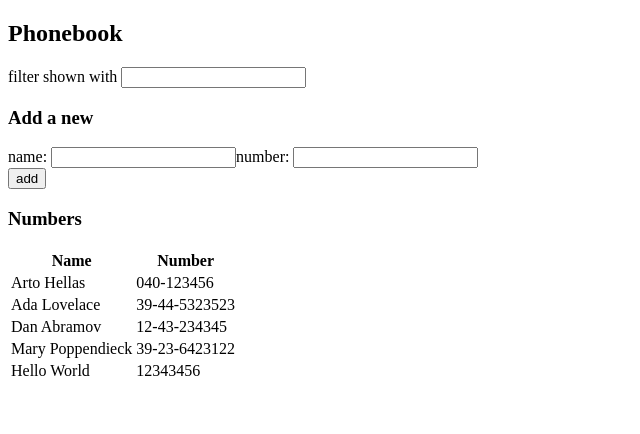
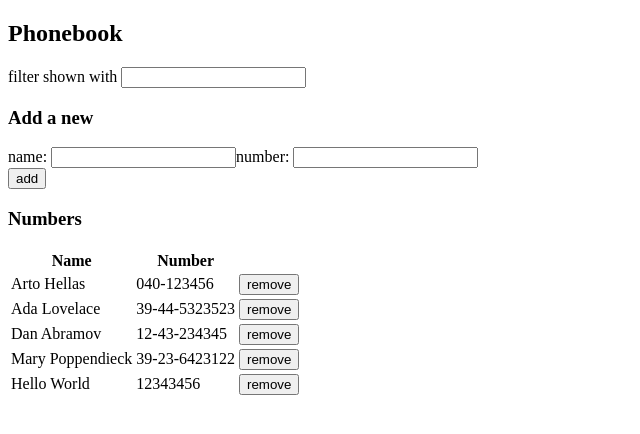
Before and after one commit to gustafla/fullstackopen, a React (Create React App) app in the folder osa2/puhelinluettelo/: page / in a window 1280 px wide. Shown: the top 434 px of the page, without its empty margins (0-640 px from the left). Built offline with nearby package versions, Linux system fonts and the light colour scheme; data requests are answered from the project's data file.

Commit message:
osa2/puhelinluettelo: exercise 2.18

```diff
--- a/osa2/puhelinluettelo/src/App.js
+++ b/osa2/puhelinluettelo/src/App.js
@@ -21,14 +21,32 @@ const App = () => {
 
   const addPerson = (event) => {
     event.preventDefault()
-    if (persons.some((person) => person.name === newName)) {
-      alert(`${newName} is already added to phonebook`)
+    const existingPerson = persons.find((person) => person.name === newName)
+
+    if (!existingPerson) {
+      const newPerson = { name: newName, number: newNumber }
+      personService.create(newPerson).then((person) => {
+        setPersons(persons.concat(person))
+      })
     } else {
-      const person = { name: newName, number: newNumber }
-      personService.create(person).then((person) => {
-        setPersons(persons.concat(person))
-        setNewName('')
-        setNewNumber('')
+      if (window.confirm(`${newName} is already added to phonebook, replace the old number?`)) {
+        const updated = { ...existingPerson, number: newNumber }
+        console.log(updated)
+        personService.update(updated).then(() => {
+          setPersons(persons.map(person => person.id === updated.id ? updated : person))
+        })
+      } else return
+    }
+
+    setNewName('')
+    setNewNumber('')
+  }
+
+  const removePerson = (person) => {
+    if (window.confirm(`Remove ${person.name}?`)) {
+      console.log("removing", person)
+      personService.remove(person).then(() => {
+        setPersons(persons.filter(p => p.id !== person.id))
       })
     }
   }
@@ -45,7 +63,6 @@ const App = () => {
     setFilter(event.target.value)
   }
 
-
   return (
     <div>
       <h2>Phonebook</h2>
@@ -53,7 +70,7 @@ const App = () => {
       <h3>Add a new</h3>
       <ContactForm nameValue={newName} handleNameChange={handleNameChange} numberValue={newNumber} handleNumberChange={handleNumberChange} handleSubmitClick={addPerson} />
       <h3>Numbers</h3>
-      <ContactList persons={persons} filter={filter} />
+      <ContactList persons={persons} filter={filter} removePerson={removePerson} />
     </div >
   )
 }
--- a/osa2/puhelinluettelo/src/components/ContactList.js
+++ b/osa2/puhelinluettelo/src/components/ContactList.js
@@ -1,4 +1,4 @@
-const ContactList = ({ persons, filter }) => {
+const ContactList = ({ persons, filter, removePerson }) => {
   const filterPersons = (person) => person.name.toLowerCase().includes(filter.toLowerCase())
 
   return (
@@ -14,6 +14,7 @@ const ContactList = ({ persons, filter }) => {
           <tr key={person.name}>
             <td>{person.name}</td>
             <td>{person.number}</td>
+            <td><button type="button" onClick={() => removePerson(person)}>remove</button></td>
           </tr>
         )}
       </tbody>
--- a/osa2/puhelinluettelo/src/services/persons.js
+++ b/osa2/puhelinluettelo/src/services/persons.js
@@ -9,4 +9,12 @@ const create = (person) => {
   return axios.post(baseUrl, person).then((resp) => resp.data)
 }
 
-export default { getAll, create }
+const remove = (person) => {
+  return axios.delete(`${baseUrl}/${person.id}`)
+}
+
+const update = (person) => {
+  return axios.put(`${baseUrl}/${person.id}`, person)
+}
+
+export default { getAll, create, remove, update }
```
